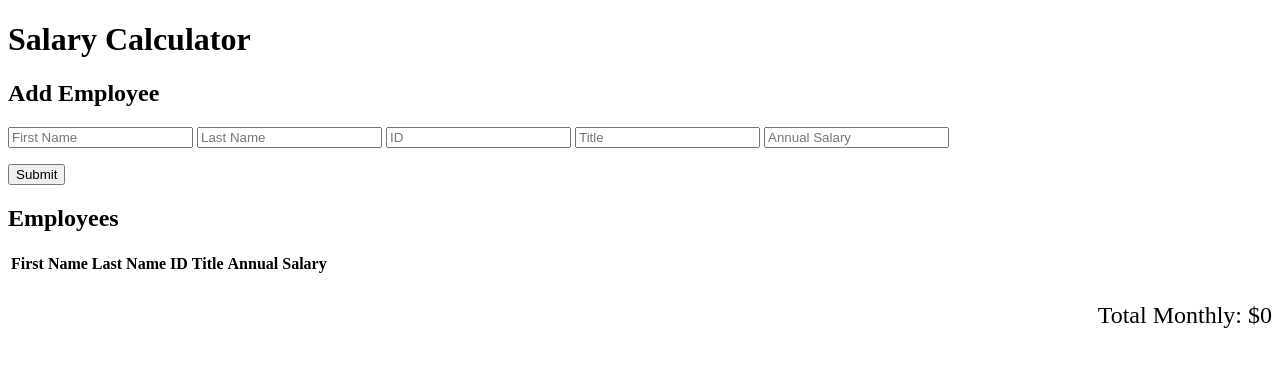
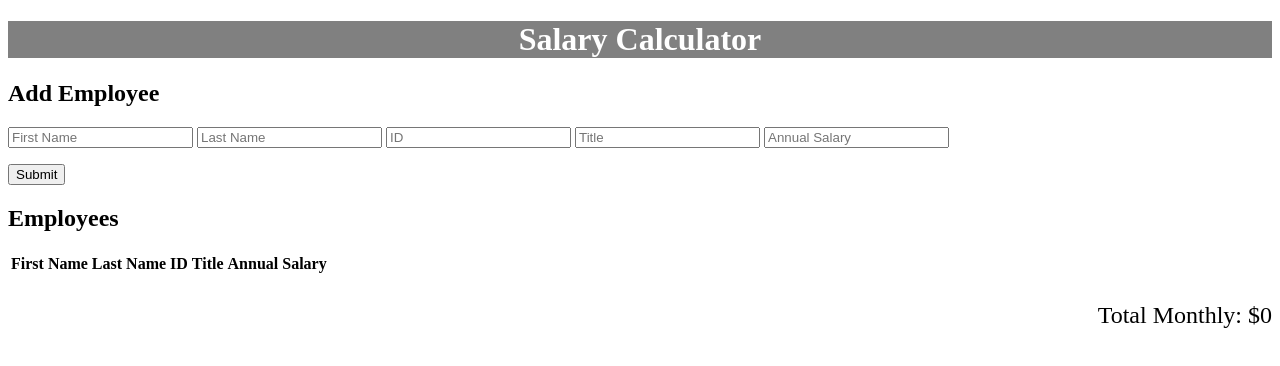
Before and after one commit to Jacoblars85/ts-salary-calculator, a website with bundled scripts: page index.html in a window 1280 px wide. Built offline with nearby package versions, Linux system fonts and the light colour scheme.

Commit message:
header css

```diff
--- a/calc.css
+++ b/calc.css
@@ -2,3 +2,10 @@ footer {
     text-align: right;
     font-size: 150%;
 }
+
+header {
+    background-color: gray;
+    color: white;
+    text-align: center;
+
+  }
```
